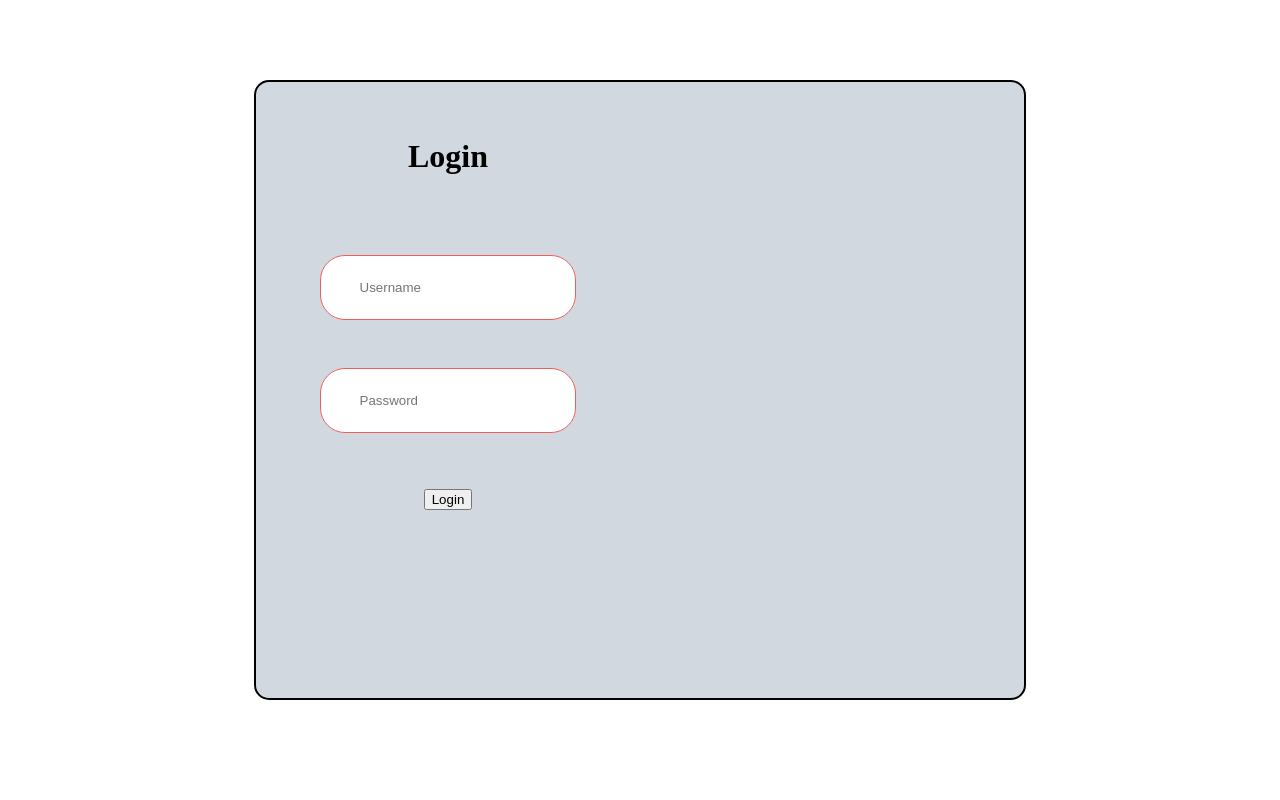
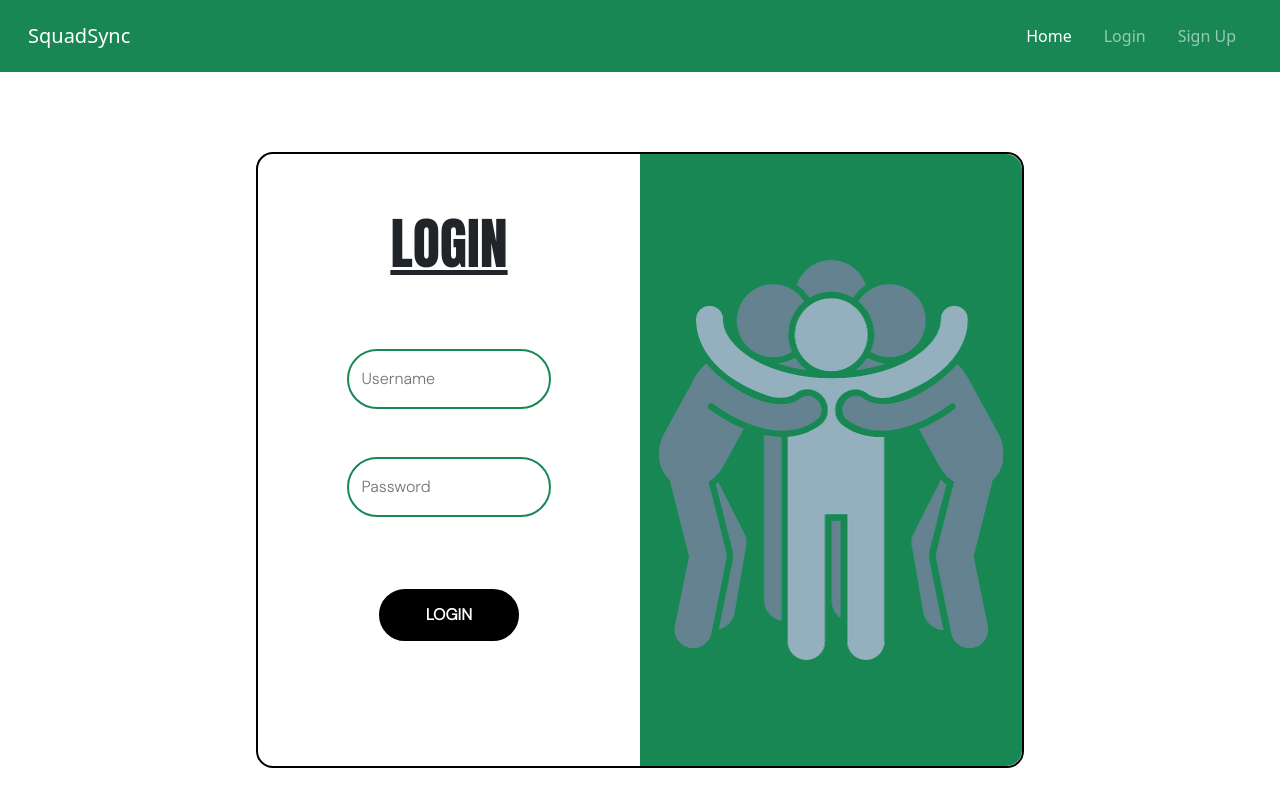
Before and after one commit to AaronSinn/Flask-Employee-Management-System, a Flask app: page / in a window 1280 px wide. Run offline with Flask 3, Linux system fonts and the light colour scheme.

Commit message:
login page changes

```diff
--- a/forms.py
+++ b/forms.py
@@ -5,4 +5,4 @@
 class LoginForm(FlaskForm):
     username = StringField('Username', validators=[DataRequired()], id='usernameInput')
     password = PasswordField('Password', validators=[DataRequired()], id='passwordInput')
-    submit = SubmitField('Login')
+    submit = SubmitField('LOGIN')
--- a/static/styles/login.css
+++ b/static/styles/login.css
@@ -1,12 +1,21 @@
+
+@import url('https://fonts.googleapis.com/css2?family=DM+Sans:opsz,wght@9..40,300;9..40,1000&display=swap');
+
+
+:root{
+    --mainColour: #198754;
+}
+
+
 #container{
     display: flex;
     height: 77vh;
     width: 60vw;
     border: 2px solid black;
-    border-radius: 15px;
+    border-radius: 17px;
     margin: auto;
     margin-top: 10vh;
-    background-color: rgb(209, 216, 223);
+    background-color: rgb(255, 255, 255)
 }
 
 #form{
@@ -19,23 +28,55 @@
 #login{
     margin-top: 7vh;
     margin-bottom: 3vh;
+    font-size: 7vh;
+    font-family: Impact, Haettenschweiler, 'Arial Narrow Bold', sans-serif;
+    text-decoration: underline;
 }
 
-
 #usernameInput{
-    margin-top: 7vh;
+    margin-top: 6vh;
     margin-bottom: 3vh;
-    border: 1px solid #ee5f5b;
-    border-radius: 25px;
-    padding: 3vh 3vw 3vh 3vw;
+    border: 2px solid var(--mainColour);
+    border-radius: 30px;
+    width: 16vw;
+    padding: 2vh 0vw 2vh 1vw;
+    font-family: 'DM Sans', sans-serif;
 }
-
-
 
 #passwordInput{
     margin-top: 3vh;
-    margin-bottom: 7vh;
-    border: 1px solid #ee5f5b;
-    border-radius: 25px;
-    padding: 3vh 3vw 3vh 3vw;
+    margin-bottom: 6vh;
+    border: 2px solid var(--mainColour);
+    border-radius: 30px;
+    width: 16vw;
+    padding: 2vh 0vw 2vh 1vw;
+    font-family: 'DM Sans', sans-serif;
 }
+
+#submit{
+    margin-top: 3vh;
+    padding: 1.5vh 3.5vw 1.5vh 3.5vw;
+    border-radius: 30px;
+    border: 2px solid black;
+
+    color: white;
+    background-color: black;
+    font-family: 'DM Sans', sans-serif;
+    font-weight: 900;
+    font-size: 2vh;
+}
+
+#photo{
+    display: flex;
+    justify-content: center;
+    align-items: center;
+    width: 50%;
+    background-color: var(--mainColour);
+
+    border-top-right-radius: 16px;
+    border-bottom-right-radius: 16px;
+}
+
+#loginImage{
+    height: 50vh;
+}
--- a/templates/logged_out_base.html
+++ b/templates/logged_out_base.html
@@ -5,19 +5,42 @@
 <head>
     <meta charset="UTF-8">
     <meta name="viewport" content="width=device-width, initial-scale=1.0">
+    <link href="https://cdn.jsdelivr.net/npm/bootstrap@5.3.2/dist/css/bootstrap.min.css" rel="stylesheet" integrity="sha384-T3c6CoIi6uLrA9TneNEoa7RxnatzjcDSCmG1MXxSR1GAsXEV/Dwwykc2MPK8M2HN" crossorigin="anonymous">
+    <script src="https://cdn.jsdelivr.net/npm/bootstrap@5.3.2/dist/js/bootstrap.bundle.min.js" integrity="sha384-C6RzsynM9kWDrMNeT87bh95OGNyZPhcTNXj1NW7RuBCsyN/o0jlpcV8Qyq46cDfL" crossorigin="anonymous"></script>
     {% block css %} {% endblock %}
     <title>{% block title %} {% endblock %}</title>
 </head>
 <body>
+    <nav class="navbar navbar-expand-lg navbar-dark bg-success p-3">
+        <div class="container-fluid">
+          <a class="navbar-brand" href="#">SquadSync</a>
+          <button class="navbar-toggler" type="button" data-bs-toggle="collapse" data-bs-target="#navbarNavDropdown" aria-controls="navbarNavDropdown" aria-expanded="false" aria-label="Toggle navigation">
+            <span class="navbar-toggler-icon"></span>
+          </button>
+
+          <div class=" collapse navbar-collapse" id="navbarNavDropdown">
+            <ul class="navbar-nav ms-auto ">
+              <li class="nav-item">
+                <a class="nav-link mx-2 active" aria-current="page" href="#">Home</a>
+              </li>
+              <li class="nav-item">
+                <a class="nav-link mx-2" href="#">Login</a>
+              </li>
+              <li class="nav-item">
+                <a class="nav-link mx-2" href="#">Sign Up</a>
+              </li>
+            </ul>
+          </div>
+        </div>
+        </nav>
+
     {% block content %}
 
     {% endblock %}
 </body>
 
 <footer>
-    {% block footer %}
 
-    {% endblock %}
 </footer>
 
 </html>
--- a/templates/login.html
+++ b/templates/login.html
@@ -8,7 +8,7 @@
     <div  id="container">
         <form action="#" method="post" novalidate id="form">
 
-            <h1 id="login">Login</h1>
+            <h1 id="login">LOGIN</h1>
 
             <div id="username">
                 {{form.username(placeholder='Username')}}
@@ -21,10 +21,12 @@
             <div id="submitField">
                 {{ form.submit()}}
             </div>
+
         </form>
 
+
         <div id="photo">
-
+            <img src="{{ url_for('static',filename='images/test.png') }}" alt="Image of girl on laptop" id="loginImage">
         </div>
 
     </div>
```
Also changed, not shown: static/images/loginImage.png (added), static/images/test.png (added).
